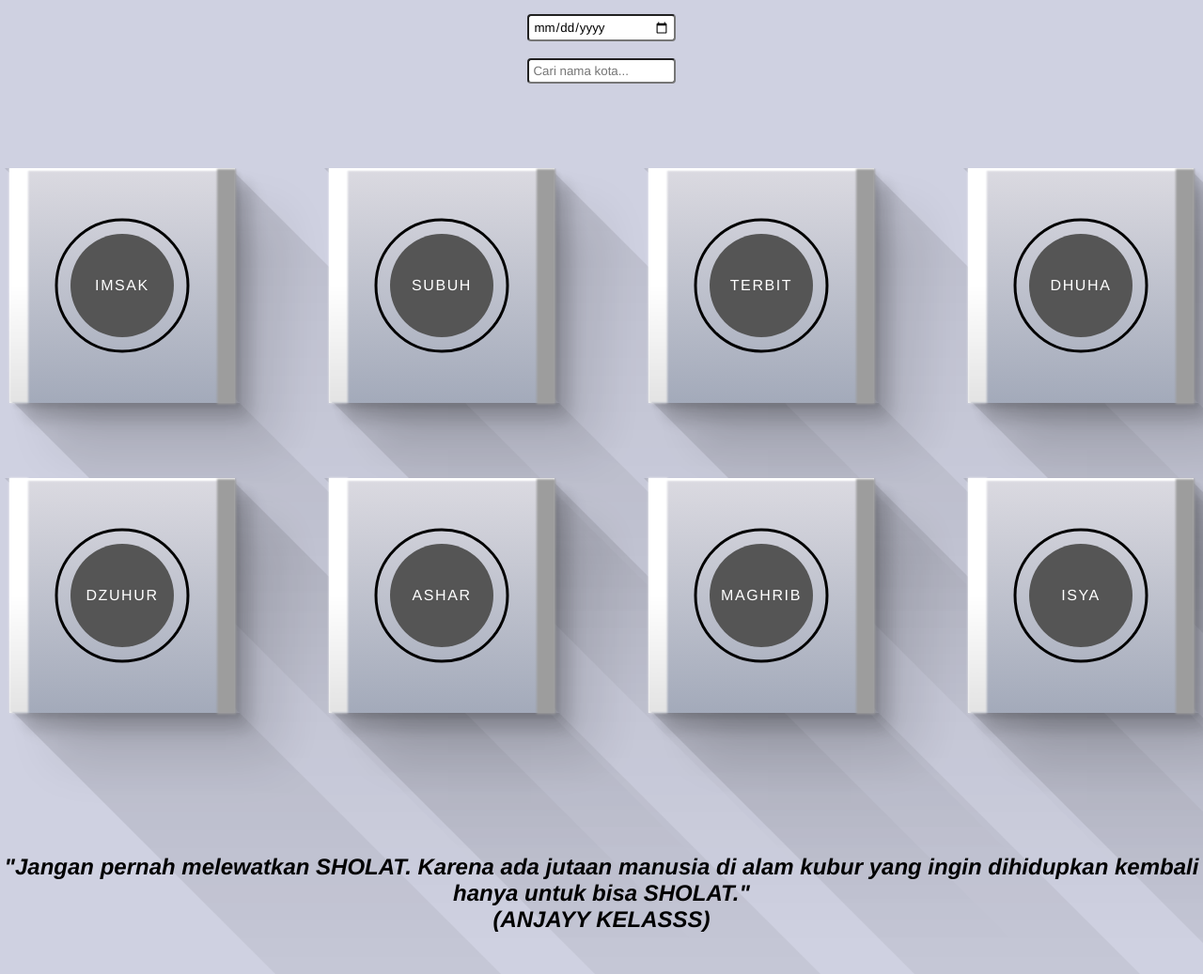
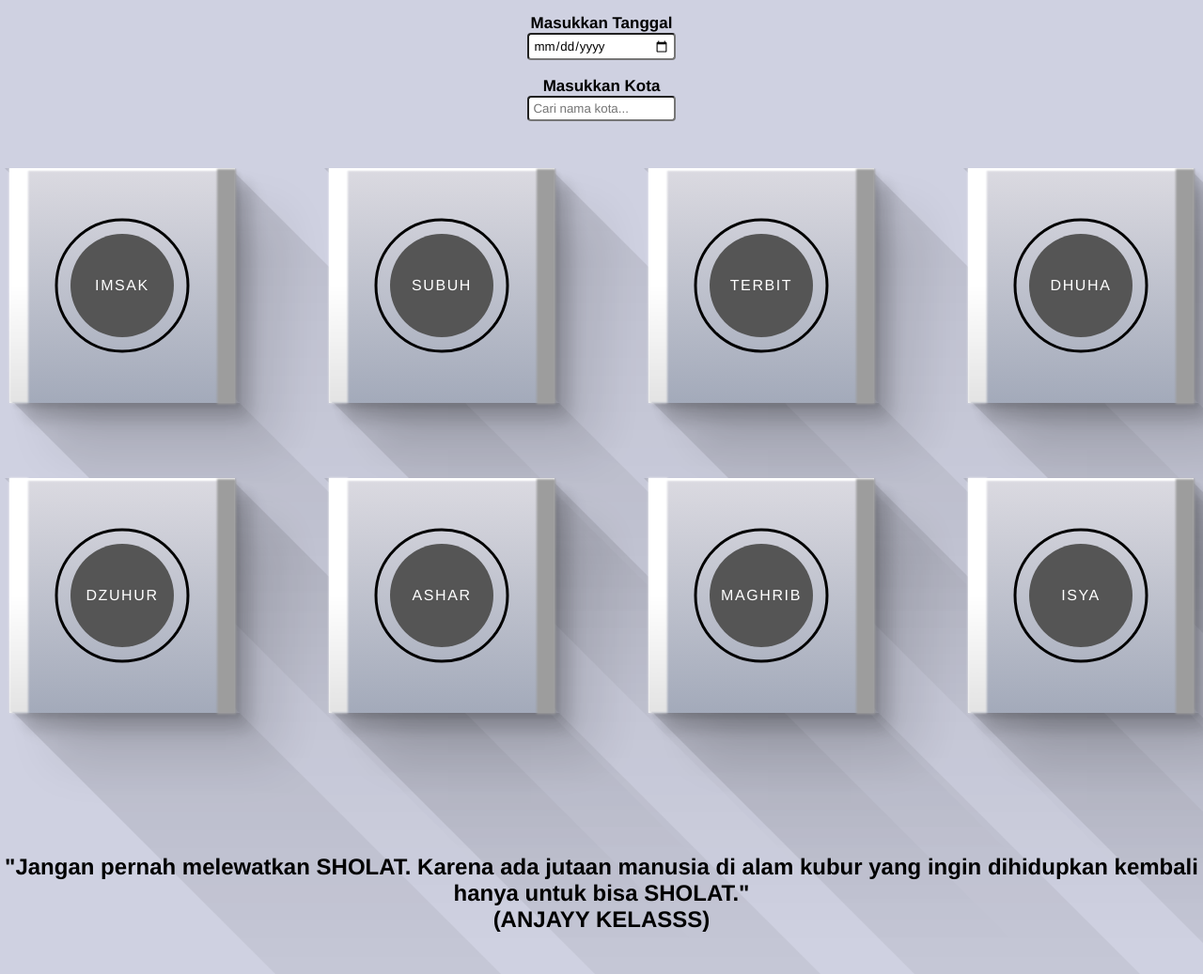
Before and after one commit to muhrenaldi/muhrenaldi.github.io, a plain HTML site: page index.html in a window 1280 px wide. Shown: the part 101-1138 px from the top of the page at 94% size. Drawn offline with Linux system fonts and the light colour scheme; no server answers.

Commit message:
LAST EDIT NAMBAHIN LABEL
TURUUUU

```diff
--- a/index.html
+++ b/index.html
@@ -10,7 +10,9 @@
 <body>
   <header><h2><b>JADWAL SHOLAT ||</b> <span class="judul-kota">Bandung</span> </h2>
   <h3 class="tanggal"></h3><br>
-  <input type="date" id="inputDate" placeholder="Masukkan tanggal.."><br><br>
+  <h3 style="font-size: 17px;">Masukkan Tanggal</h3>
+  <input type="date" id="inputDate" placeholder=""><br><br>
+  <h3 style="font-size: 17px;">Masukkan Kota</h3>
   <input type="text" id="inputSearch" placeholder="Cari nama kota..." ><br><br>
 
     <div class="card-list hidden-list">
@@ -158,7 +160,7 @@
       </div>
     </div>
     <center>
-    <h2 style="margin-top: 70px;"><em>"Jangan pernah melewatkan SHOLAT. Karena ada jutaan manusia di alam kubur yang ingin dihidupkan kembali hanya untuk bisa SHOLAT."<br>(ANJAYY KELASSS)</em></h2></center>
+    <h2 style="margin-top: 70px;"><em></em>"Jangan pernah melewatkan SHOLAT. Karena ada jutaan manusia di alam kubur yang ingin dihidupkan kembali hanya untuk bisa SHOLAT."<br>(ANJAYY KELASSS)</em></h2></center>
   </div>
   <script src="website/main.js"></script>
 </body>
```
